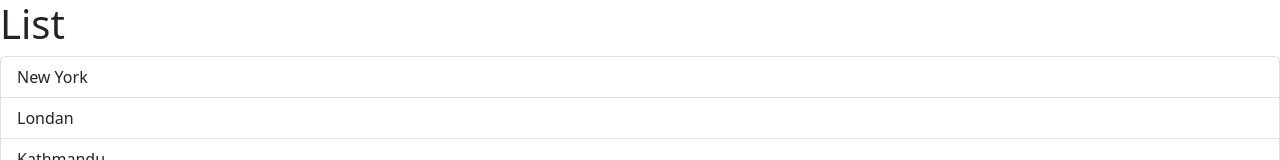
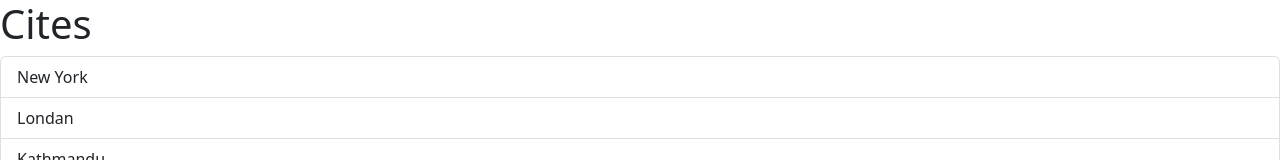
Before and after one commit to iamjayenmthakuri/React_Basics, a React (Vite) app: page / in a window 1280 px wide. Shown: the top 160 px of the page. Built offline with nearby package versions, Linux system fonts and the light colour scheme; the HTML template or start-up script is replaced by a standard one.

Commit message:
commiting the changes

```diff
--- a/src/App.tsx
+++ b/src/App.tsx
@@ -1,9 +1,17 @@
 import ListGroup from "./components/ListGroup";
+const handleSelectedItem = (item: string) => {
+  console.log(item);
+};
 
 function App() {
+  let items = ["New York", "Londan", "Kathmandu", "Pokhera", "Bhaktpur"];
   return (
     <div>
-      <ListGroup />
+      <ListGroup
+        items={items}
+        heading={"Cites"}
+        onSelectItem={handleSelectedItem}
+      />
     </div>
   );
 }
--- /dev/null
+++ b/src/components/Alert.tsx
@@ -0,0 +1,5 @@
+const Alert = () => {
+  return <div>Alert</div>;
+};
+
+export default Alert;
--- a/src/components/ListGroup.tsx
+++ b/src/components/ListGroup.tsx
@@ -1,13 +1,18 @@
 import { useState } from "react";
 
-function ListGroup() {
-  let items = ["New York", "Londan", "Kathmandu", "Pokhera", "Bhaktpur"];
+interface Props {
+  items: string[];
+  heading: string;
+  onSelectItem: (item: string) => void;
+}
+
+function ListGroup({ items, heading, onSelectItem }: Props) {
   // Hook
   const [selectedIndex, setSelectedIndex] = useState(-1);
 
   return (
     <>
-      <h1>List</h1>
+      <h1>{heading}</h1>
       {items.length === 0 && <p>No Item Found</p>}
       <ul className="list-group">
         {items.map((item, index) => (
@@ -20,6 +25,7 @@ function ListGroup() {
             key={item}
             onClick={() => {
               setSelectedIndex(index);
+              onSelectItem(item);
             }}
           >
             {item}
```
